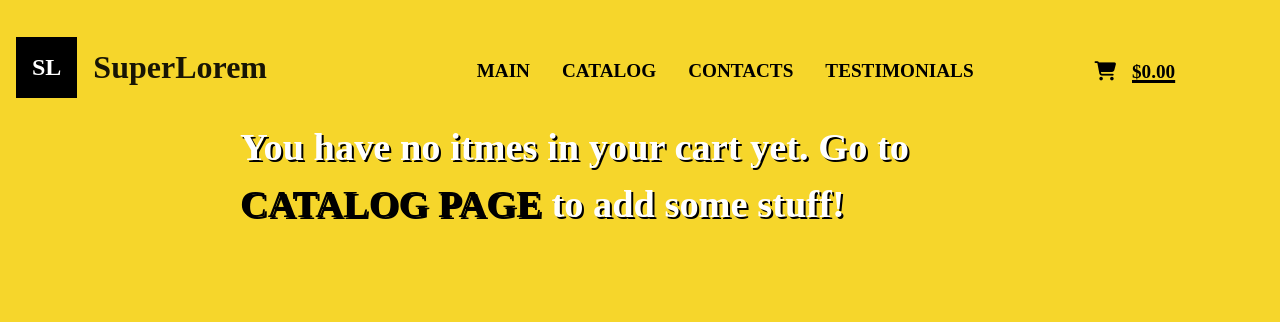
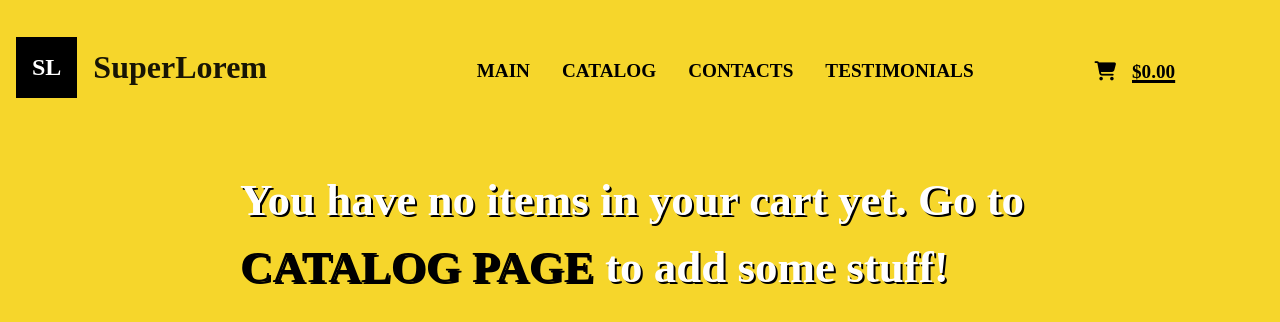
Before and after one commit to Multyjog/vuesite2, a Vue app: page /cart in a window 1280 px wide. Shown: the top 322 px of the page. Built offline with nearby package versions, Linux system fonts and the light colour scheme; what vue-js-modal, vue-toasted would draw is missing.

Commit message:
fix some issues delete favicon

```diff
--- a/public/index.html
+++ b/public/index.html
@@ -4,7 +4,6 @@
     <meta charset="utf-8">
     <meta http-equiv="X-UA-Compatible" content="IE=edge">
     <meta name="viewport" content="width=device-width,initial-scale=1.0">
-    <link rel="icon" href="<%= BASE_URL %>favicon.ico">
     <title>SuperLorem</title>
     <link rel="stylesheet" href="https://maxcdn.bootstrapcdn.com/bootstrap/4.5.2/css/bootstrap.min.css">
     <script src="https://ajax.googleapis.com/ajax/libs/jquery/3.5.1/jquery.min.js"></script>
--- a/public/site.css
+++ b/public/site.css
@@ -212,9 +212,9 @@ hr {
     margin: 0 auto;
 }
 .cart-banner {
+    margin: auto;
     width: 800px;
-    margin: 0 auto;
-    font-size: 200%;
+    font-size: 45px;
     text-shadow: 2px 2px black;
     color: white;
 }
--- a/src/views/Cart.vue
+++ b/src/views/Cart.vue
@@ -3,8 +3,8 @@
     <div v-if="orders.length" class="cart">
       <CartItem v-for="order in orders" :order="order" :key="order.ean" />
     </div>
-    <p v-else class="cart-banner">
-      You have no itmes in your cart yet. Go to
+    <p v-else class="cart-banner mt-5">
+      You have no items in your cart yet. Go to
       <router-link to="/catalog">CATALOG PAGE</router-link> to add some stuff!
     </p>
   </content>
```
